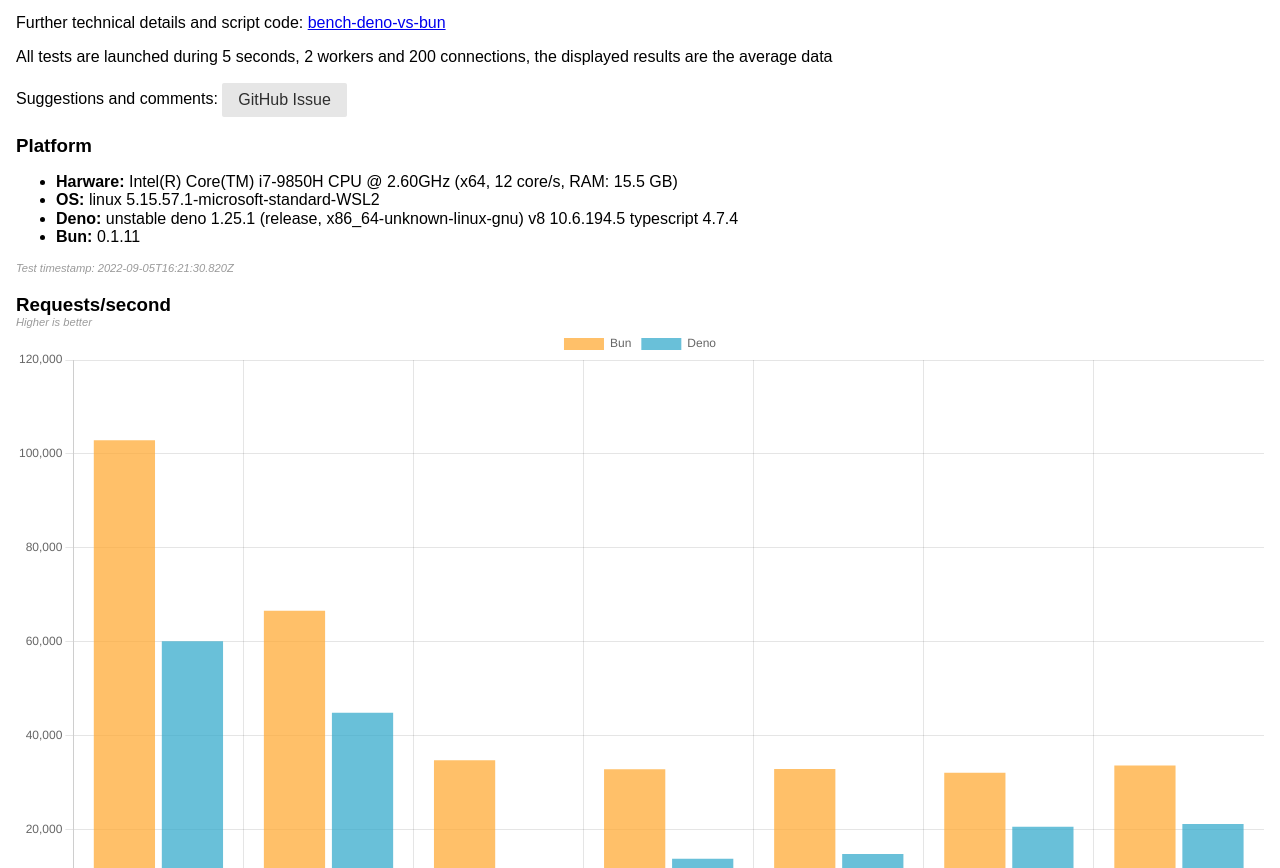
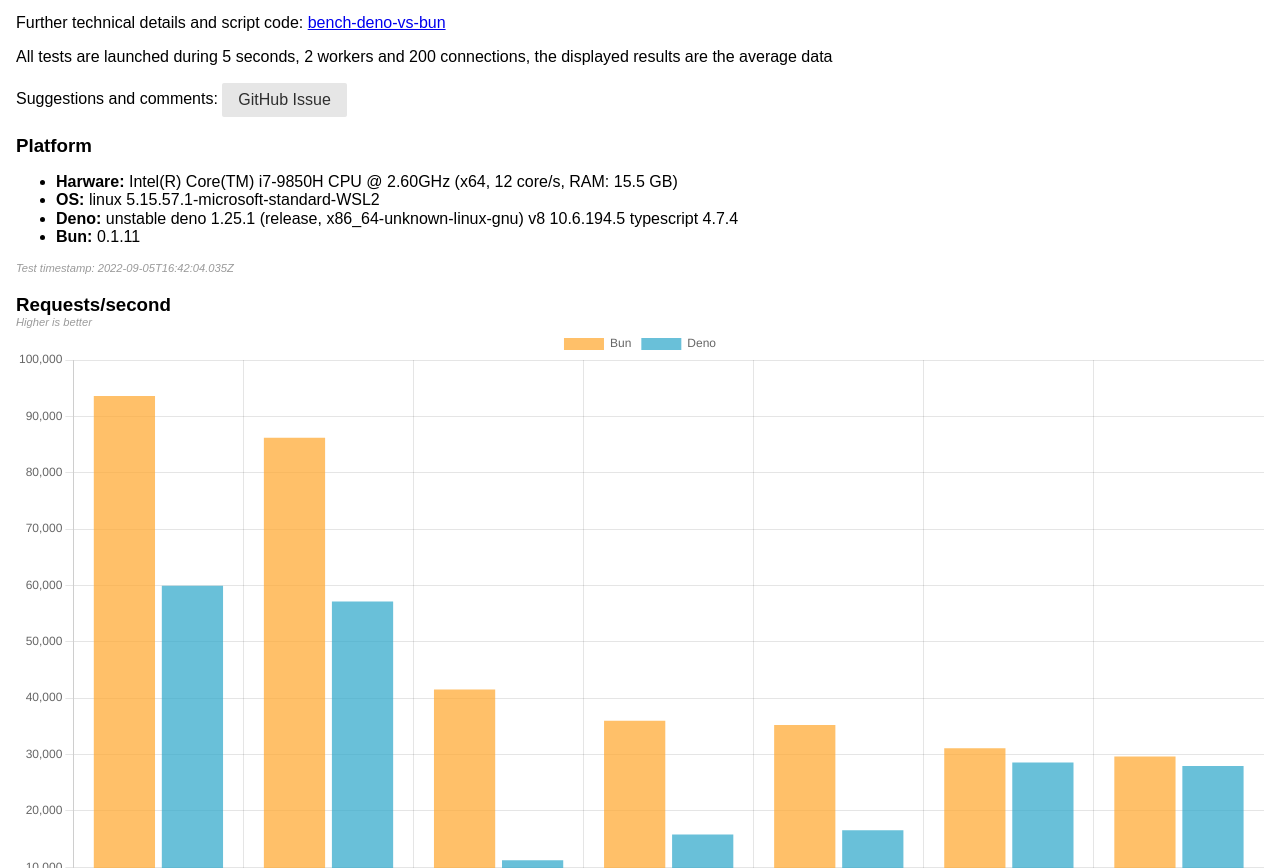
Before and after one commit to rsc1975/bench-deno-vs-bun, a website: page public/index.html in a window 1280 px wide. Shown: the part 84-952 px from the top of the page. Drawn offline with nearby package versions, Linux system fonts and the light colour scheme.

Commit message:
More accurate results

```diff
--- a/public/index.html
+++ b/public/index.html
@@ -66,9 +66,9 @@
             <ul>
                 <li><strong>content-type</strong>. I.e: <code>"content-type: application/json; charset=UTF-8"</code></li>
                 <li><strong>content-length</strong>. I.e: <code>"content-length: 235"</code></li>
-                <li><strong>access-control-allow-origin</strong>. I.e: <code>"access-control-allow-origin: *"</code></li>
                 <li><strong>date</strong>. I.e: <code>"date: Sun, 04 Sep 2022 15:00:23 GMT" <span class="hint">Bun version adds it manually, in Deno is automatic</span></code></li>
-                <li><strong>x-response-time</strong>. I.e: <code>"x-response-time: 10908 us" <span class="hint">Response time generation in microseconds</span></code></li>
+                <li><strong>access-control-allow-origin</strong>. I.e: <code>"access-control-allow-origin: *"</code> <span class="hint">Not included in "ping" and "version" commands.</span></li>
+                <li><strong>x-response-time</strong>. I.e: <code>"x-response-time: 10908 us"</code> <span class="hint">Response time generation in microseconds. Not included in "ping" and "version" commands.</span></li>
             </ul>
             <h3>Commands list</h3>
             <ul>
--- a/public/latency.json
+++ b/public/latency.json
@@ -14,13 +14,13 @@
       "backgroundColor": "#ffaa33bb",
       "borderColor": "#ffaa33",
       "data": [
-        1.42,
-        2.59,
-        5.23,
-        5.61,
-        5.6,
-        5.7,
-        5.43
+        1.61,
+        1.85,
+        4.26,
+        5.07,
+        5.21,
+        5.93,
+        6.27
       ]
     },
     {
@@ -28,13 +28,13 @@
       "backgroundColor": "#33aaccbb",
       "borderColor": "#33aacc",
       "data": [
-        2.78,
-        4.05,
-        18.96,
-        14,
-        12.98,
-        9.21,
-        8.95
+        2.79,
+        3.08,
+        17.29,
+        12.18,
+        11.63,
+        6.52,
+        6.68
       ]
     }
   ]
--- a/public/platform.json
+++ b/public/platform.json
@@ -7,6 +7,6 @@
     "os": "linux 5.15.57.1-microsoft-standard-WSL2"
   },
   "deno": "unstable deno 1.25.1 (release, x86_64-unknown-linux-gnu)\nv8 10.6.194.5\ntypescript 4.7.4",
-  "timestamp": "2022-09-05T16:21:30.820Z",
+  "timestamp": "2022-09-05T16:42:04.035Z",
   "bun": "0.1.11"
 }
--- a/public/requests.json
+++ b/public/requests.json
@@ -14,13 +14,13 @@
       "backgroundColor": "#ffaa33bb",
       "borderColor": "#ffaa33",
       "data": [
-        102918.4,
-        66585.61,
-        34782.4,
-        32888,
-        32904,
-        32097.6,
-        33686.4
+        93600,
+        86201.6,
+        41532.81,
+        35979.2,
+        35246.4,
+        31132.8,
+        29657.6
       ]
     },
     {
@@ -28,13 +28,13 @@
       "backgroundColor": "#33aaccbb",
       "borderColor": "#33aacc",
       "data": [
-        60137.6,
-        44899.2,
-        10273.21,
-        13800.8,
-        14837.6,
-        20635.2,
-        21208
+        59964.8,
+        57155.2,
+        11231.2,
+        15791.2,
+        16541.6,
+        28587.2,
+        27956.8
       ]
     }
   ]
--- a/public/throughput.json
+++ b/public/throughput.json
@@ -14,13 +14,13 @@
       "backgroundColor": "#ffaa33bb",
       "borderColor": "#ffaa33",
       "data": [
-        8.147265625,
-        9.903515634536744,
-        18.34140625,
-        13.62734375,
-        10.53046875,
-        10.48359375,
-        11.00703125
+        10.71171875,
+        15.8640625,
+        21.8953125,
+        14.90625,
+        11.27734375,
+        10.171093759536744,
+        9.68828125
       ]
     },
     {
@@ -28,13 +28,13 @@
       "backgroundColor": "#33aaccbb",
       "borderColor": "#33aacc",
       "data": [
-        6.881640625,
-        8.26640625,
-        5.398828125,
-        5.699609375,
-        4.725390625,
-        6.709765625,
-        6.896484375
+        6.862109375,
+        10.51953125,
+        5.901953125,
+        6.521484375,
+        5.269140625,
+        9.29453125,
+        9.09140625
       ]
     }
   ]
```
